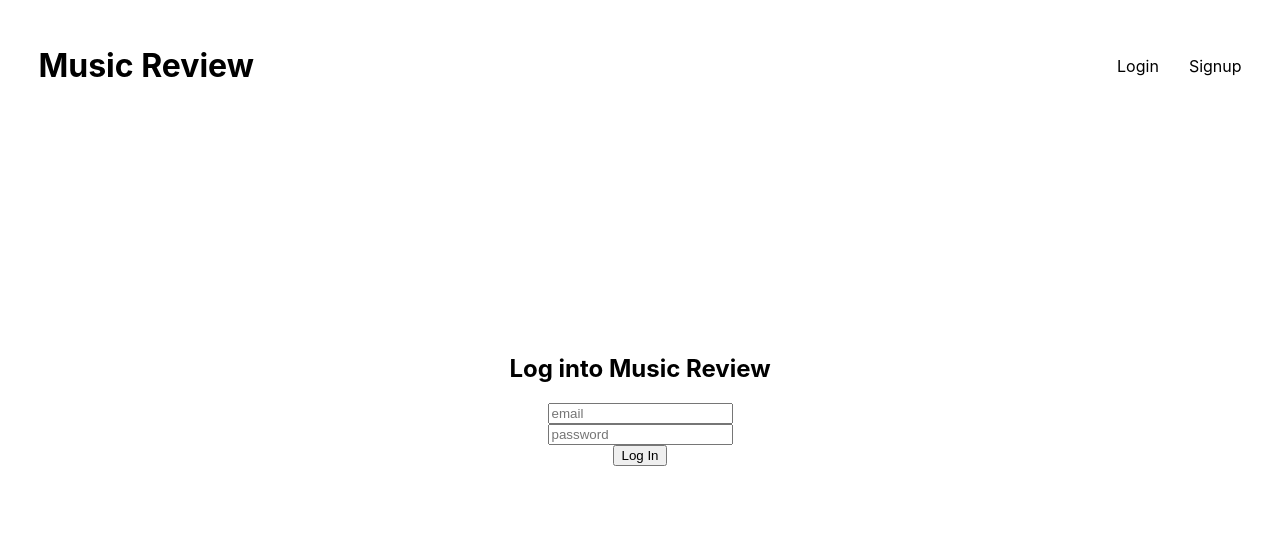
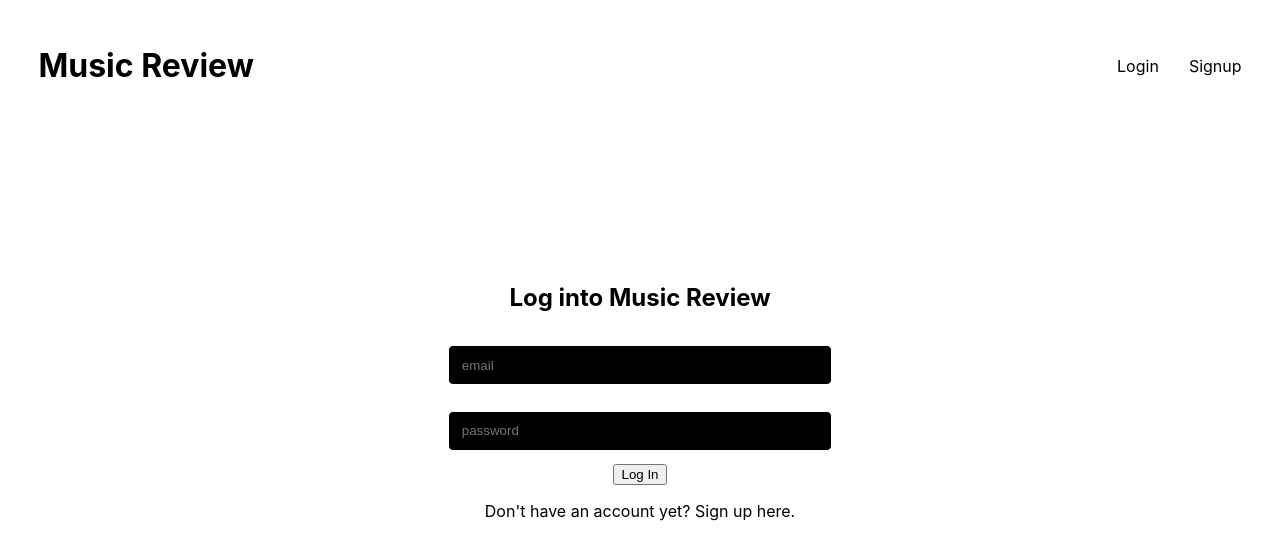
Before and after one commit to davidqing6432/music-review, a Next.js app: page /login in a window 1280 px wide. Shown: the top 560 px of the page. Built offline with nearby package versions, Linux system fonts and the light colour scheme; no server answers.

Commit message:
added styling to inputs

```diff
--- a/src/pages/login.tsx
+++ b/src/pages/login.tsx
@@ -1,3 +1,4 @@
+import Link from 'next/link';
 import { useState } from 'react';
 import { Navigation } from '../components/Navigation/Navigation';
 import { signInEmailPass } from '../firebase/auth';
@@ -16,17 +17,24 @@ const Login = () => {
       <Navigation />
       <div className={styles.Login}>
         <h2>Log into Music Review</h2>
+        <label htmlFor="email"></label>
         <input
+          className={styles.input}
+          id="email"
           value={email}
           placeholder="email"
           onChange={(event) => setEmail(event.target.value)}
         />
         <input
+          className={styles.input}
           value={pass}
           placeholder="password"
           onChange={(event) => setPass(event.target.value)}
         />
         <button onClick={() => handleLogin()}>Log In</button>
+        <Link href="/signup">
+          <p>Don&apos;t have an account yet? Sign up here.</p>
+        </Link>
       </div>
     </>
   );
--- a/src/pages/signup.tsx
+++ b/src/pages/signup.tsx
@@ -29,16 +29,20 @@ const SignUp = () => {
       <div className={styles.signUp}>
         <h2>Lets make your account.</h2>
         <input
+          className={styles.input}
           value={email}
           placeholder="email"
           onChange={(event) => setEmail(event.target.value)}
         />
         <input
+          type="password"
+          className={styles.input}
           value={pass}
           placeholder="password"
           onChange={(event) => setPass(event.target.value)}
         />
         <input
+          className={styles.input}
           value={username}
           placeholder="username"
           onChange={(event) => setUsername(event.target.value)}
--- a/src/styles/Login.module.css
+++ b/src/styles/Login.module.css
@@ -5,3 +5,13 @@
     align-items: center;
     height: 70vh;
 }
+
+.input {
+    width: 30vw;
+    height: 5vh;
+    margin: 1%;
+    padding: 1%;
+    background-color: black;
+    border: 1px solid white;
+    border-radius: 5px;
+}
--- a/src/styles/SignUp.module.css
+++ b/src/styles/SignUp.module.css
@@ -5,3 +5,13 @@
     align-items: center;
     height: 70vh;
 }
+
+.input {
+    width: 30vw;
+    height: 5vh;
+    margin: 1%;
+    padding: 1%;
+    background-color: black;
+    border: 1px solid white;
+    border-radius: 5px;
+}
```
